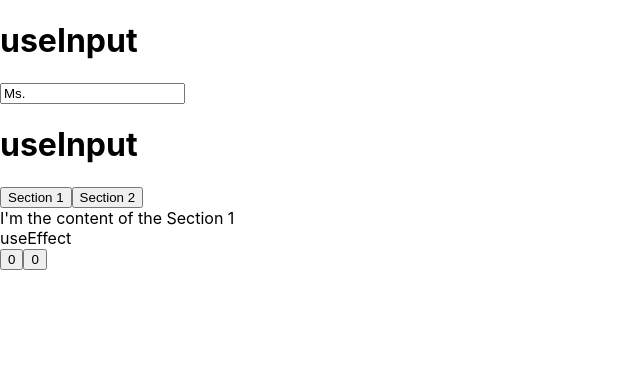
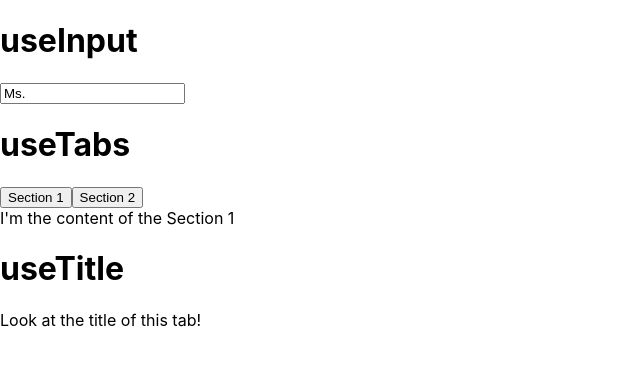
Before and after one commit to 21SLE/react_hooks_ex, a React (Create React App) app: page / in a window 1280 px wide. Shown: the top 366 px of the page, without its empty margins (0-640 px from the left). Built offline with nearby package versions, Linux system fonts and the light colour scheme.

Commit message:
useTitle

```diff
--- a/src/App.js
+++ b/src/App.js
@@ -2,26 +2,15 @@ import React, { useState, useEffect } from "react";
 import './App.css';
 import UseInput from "./library/UseInput";
 import UseTabs from "./library/UseTabs";
+import UseTitle from "./library/UseTitle";
 
 function App() {
-  const sayHello = () => console.log("hello");
-
-  const [val, setVal] = useState(0);
-  const [secVal, setSecVal] = useState(0);
-
-  useEffect(sayHello, [val]);
-  // useEffect(sayHelo, []); 처음 컴포넌트가 mount됐을 때만 실행됨.
-
   return (
     <div>
       <UseInput />
       <UseTabs />
-      <div>useEffect</div>
-      <button onClick={()=>setVal(val + 1)}>{val}</button>
-      <button onClick={()=>setSecVal(secVal - 1)}>{secVal}</button>
+      <UseTitle />
     </div>
-
-
   );
 }
 
--- a/src/library/UseTabs.js
+++ b/src/library/UseTabs.js
@@ -26,7 +26,7 @@ function UseTabs() {
   const { currentItem, changeItem } = useTabs(0, contents);
   return (
     <div className="UseTabs">
-        <h1>useInput</h1>
+        <h1>useTabs</h1>
         {contents.map((section, index) => ( //map은 index를 갖고있음
             <button key= {index} onClick={() => changeItem(index)}>{section.tab}</button>
         ))}
--- /dev/null
+++ b/src/library/UseTitle.js
@@ -0,0 +1,24 @@
+import React, { useState, useEffect } from "react";
+
+const useTitle = (initialTitle) => {
+    const [title, setTitle] = useState(initialTitle);
+    const updateTitle = () => {
+        const htmlTitle = document.querySelector("title");
+        htmlTitle.innerText = title;
+    }
+    useEffect(updateTitle, [title]);
+    return setTitle;
+}
+
+function UseTitle() {
+    const titleUpdater = useTitle("Loading...");
+    setTimeout(() => titleUpdater("Home"), 3000);
+    return (
+        <div className="UseTitle">
+            <h1>useTitle</h1>
+            <span>Look at the title of this tab!</span>
+        </div>
+  );
+}
+
+export default UseTitle;
```
